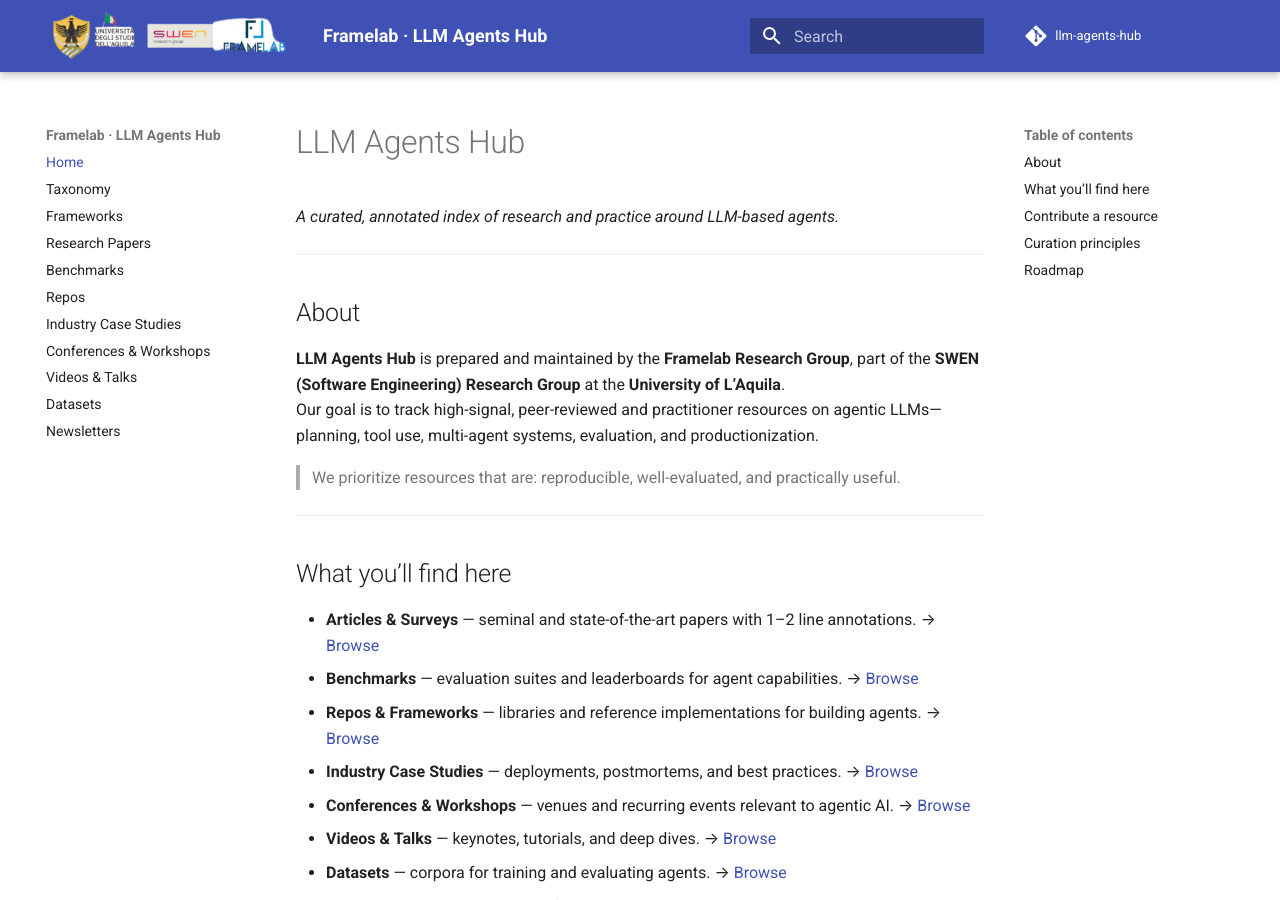
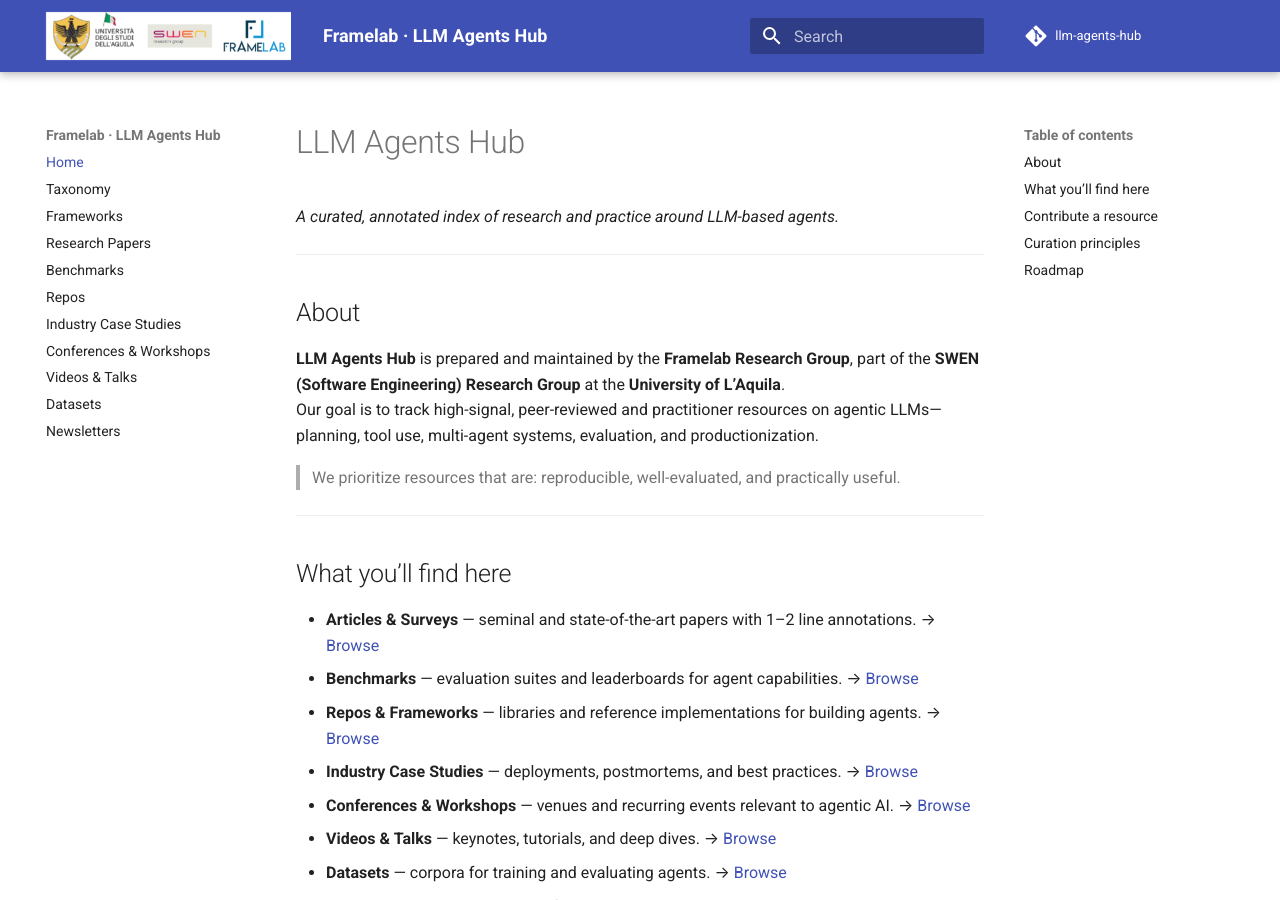
Before and after one commit to framelab-univaq/llm-agents-hub, an MkDocs documentation site: the page built from docs/index.md, in a window 1280 px wide and 900 px high. Built offline with MkDocs 1.6.1 and Material for MkDocs 9.7.7, drawn with Linux system fonts in a browser that asks for light colours; comment, search, counter and statistics services are not loaded.

Commit message:
Update mkdocs.yml

```diff
--- a/mkdocs.yml
+++ b/mkdocs.yml
@@ -15,7 +15,7 @@ markdown_extensions:
 
 theme:
   name: material
-  logo: assets/header-logo2.png   # file at docs/assets/header-logo.png
+  logo: assets/header-logo1.png   # file at docs/assets/header-logo.png
 
 extra_css:
   - assets/extra.css
```
